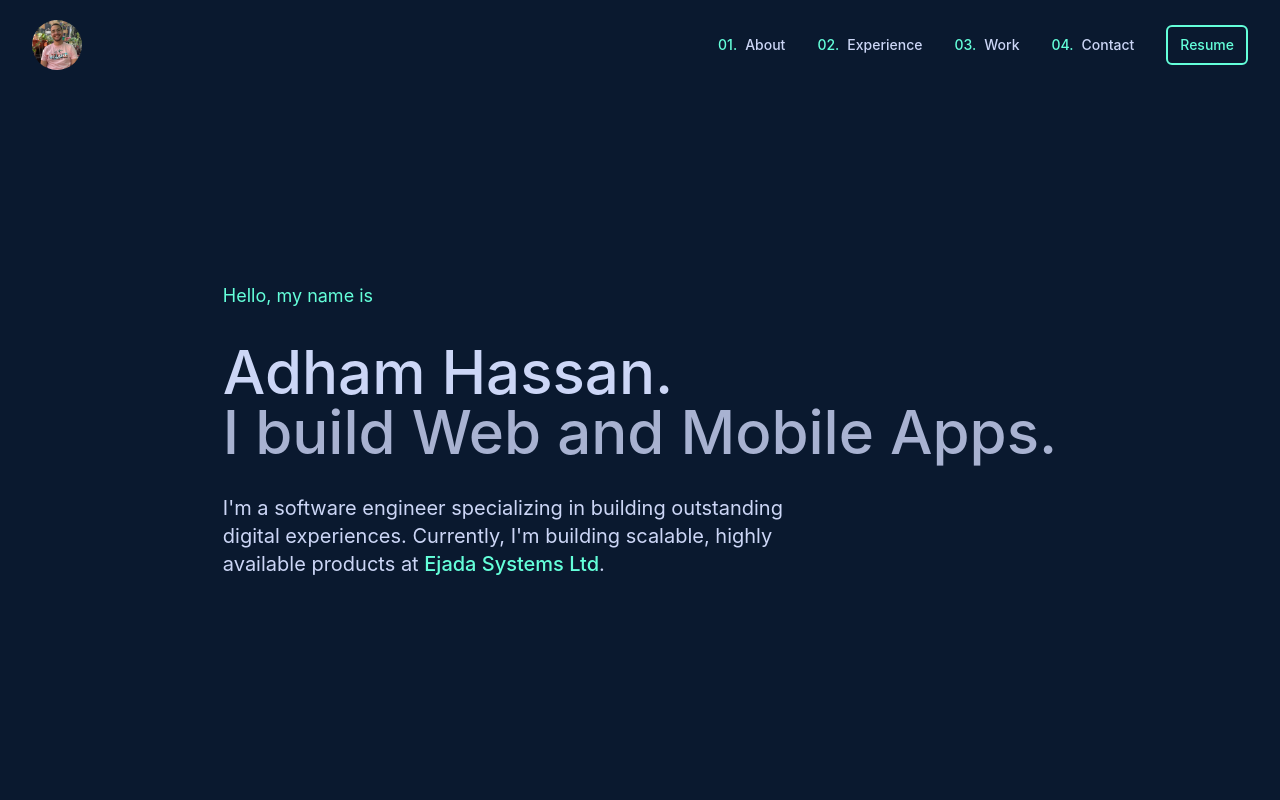
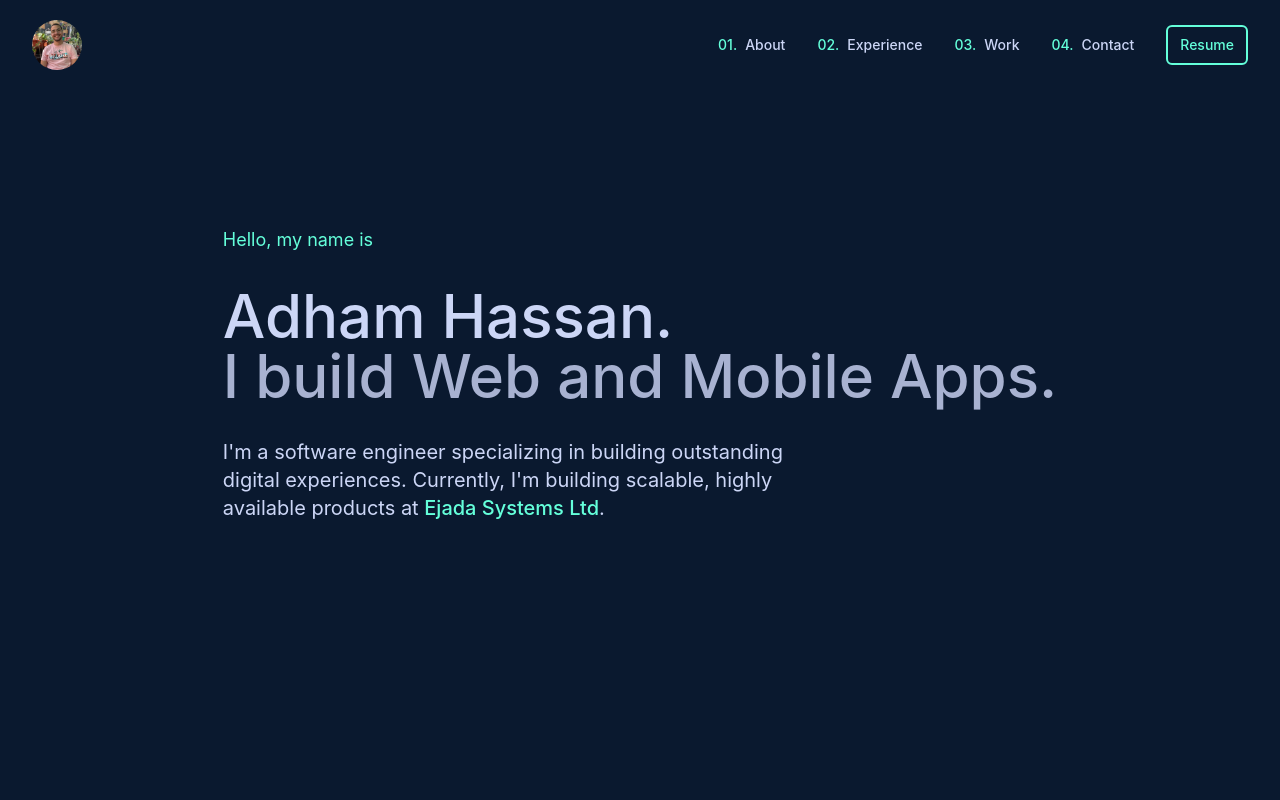
Before and after one commit to adhamhassan99/portfolio, a React (Vite) app: page / in a window 1280 px wide. Shown: the top 800 px of the page. Built offline with nearby package versions, Linux system fonts and the light colour scheme.

Commit message:
change of margin

```diff
--- a/src/components/Hero/Hero.tsx
+++ b/src/components/Hero/Hero.tsx
@@ -4,7 +4,7 @@ type Props = {};
 
 export default function Hero({}: Props) {
   return (
-    <div className="mt-24 space-y-8">
+    <div className="mt-10 space-y-8">
       <p className="text-Green text-lg">Hello, my name is</p>
       <div className="">
         <div className="text-LightestSlate font-medium  text-3xl sm:text-6xl md:text-6xl">
```
